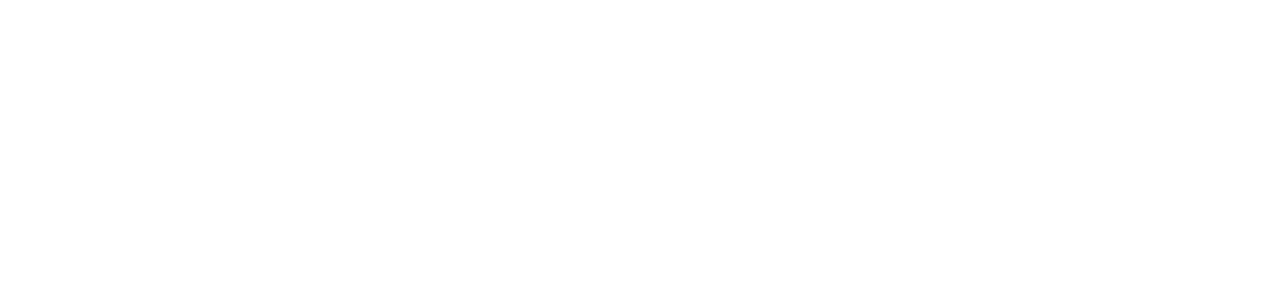
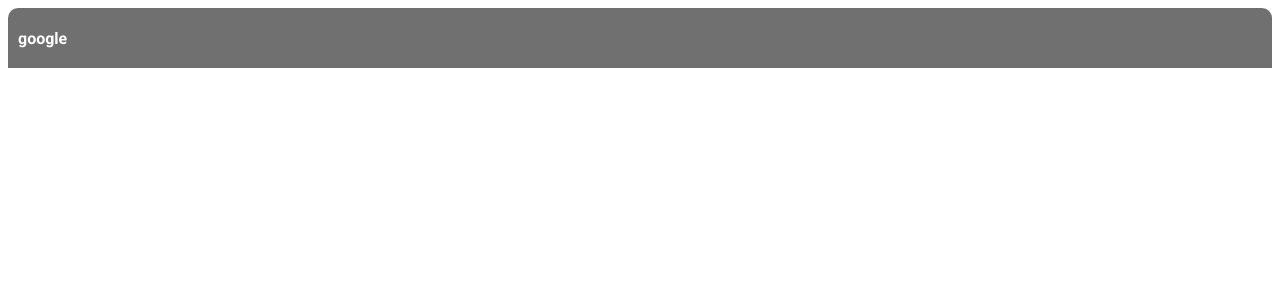
Before and after one commit to EmanuelCaetano/gerenciador-filmes-react, a React (Create React App) app: page / in a window 1280 px wide. Shown: the top 300 px of the page. Built offline with nearby package versions, Linux system fonts and the light colour scheme.

Commit message:
Estilização topbar

```diff
--- a/src/App.jsx
+++ b/src/App.jsx
@@ -1,10 +1,11 @@
-
+import { Topbar } from "./componentes/topbar";
+import "./global.css";
 
 function App() {
   return (
-    <div>
-
-    </div>
+    <>
+    <Topbar/>
+    </>
   );
 }
 
--- /dev/null
+++ b/src/componentes/topbar/index.jsx
@@ -0,0 +1,9 @@
+import "./style.css";
+
+export function Topbar(){
+  return (
+    <div className="topbar">
+      <a href="http://google.com.br" className="topbar">google</a>
+      </div>
+  );
+}
--- /dev/null
+++ b/src/componentes/topbar/style.css
@@ -0,0 +1,16 @@
+div.topbar{
+  box-sizing: border-box;
+  border-top-left-radius: 10px;
+  border-top-right-radius: 10px;
+  height: 60px;
+  background-color: #707070;
+  padding-left: 10px;
+  align-items: center;
+  display: flex;
+}
+
+a.topbar{
+  color: #ffff;
+  text-decoration: none;
+  font-weight: bold;
+}
--- /dev/null
+++ b/src/global.css
@@ -0,0 +1,5 @@
+@import url('https://fonts.googleapis.com/css2?family=Roboto:wght@300;400;700&display=swap');
+
+*{
+  font-family: Roboto;
+}
```
